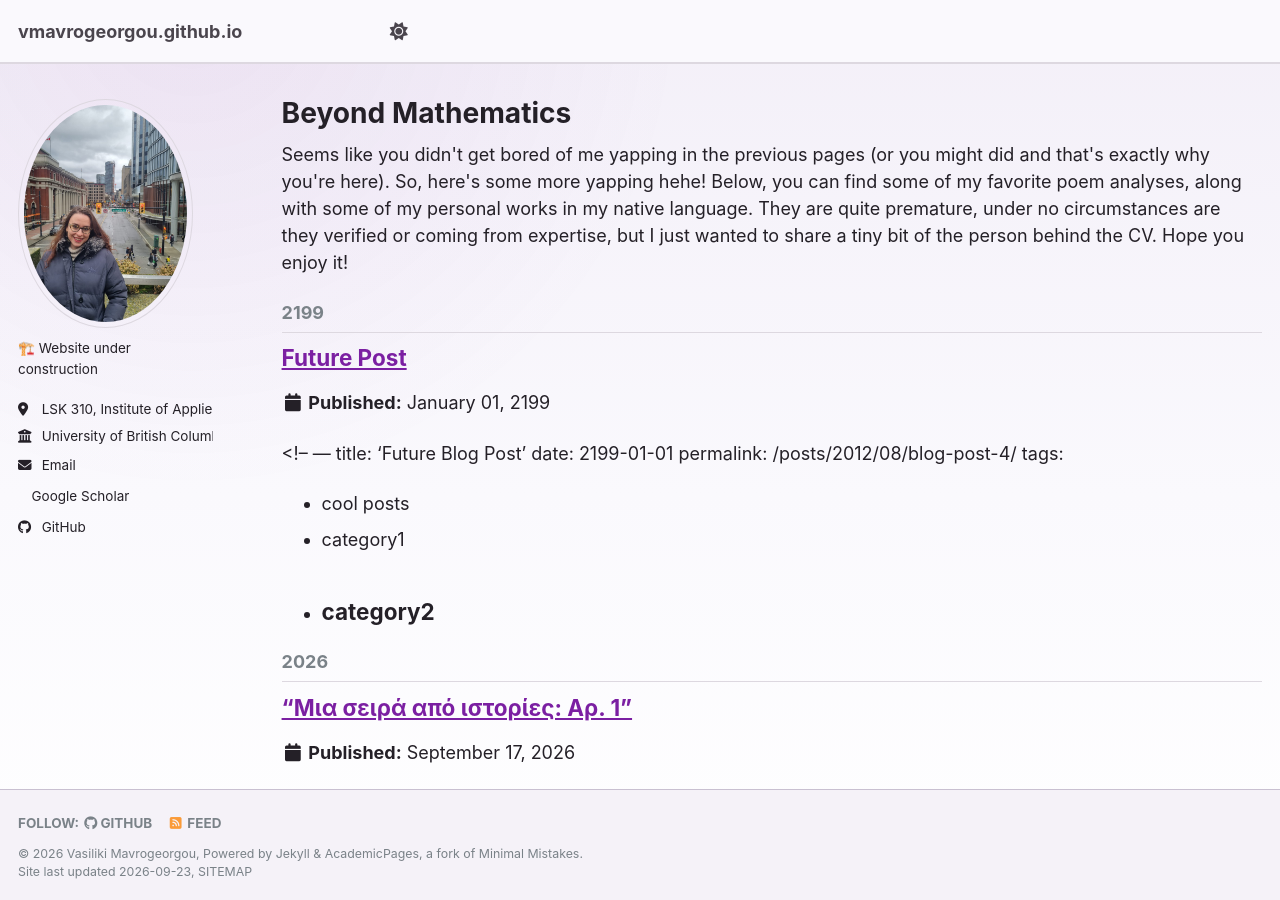
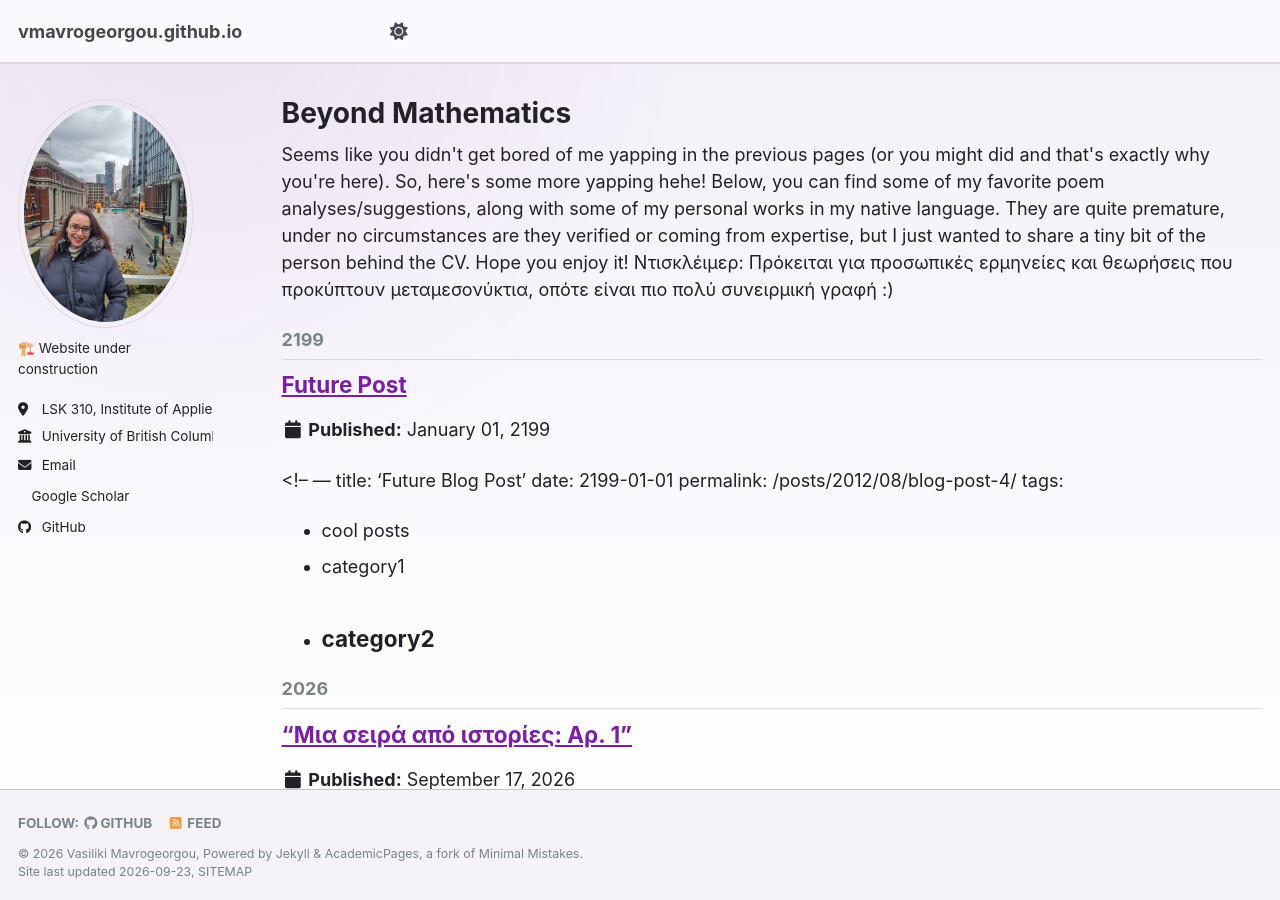
Before and after one commit to vmavrogeorgou/vmavrogeorgou.github.io, a Jekyll site: the page built from _pages/year-archive.html, in a window 1280 px wide and 900 px high. Built offline with Jekyll 4.4.1, drawn with Linux system fonts in a browser that asks for light colours; a style sheet for code colours, icons or effects is not loaded.

Commit message:
Update year-archive.html

```diff
--- a/_pages/year-archive.html
+++ b/_pages/year-archive.html
@@ -10,9 +10,11 @@ redirect_from:
 {% include base_path %}
 
 Seems like you didn't get bored of me yapping in the previous pages (or you might did and that's exactly why you're here). So, here's some more yapping hehe!
-Below, you can find some of my favorite poem analyses, along with some of my personal works in my native language.
+Below, you can find some of my favorite poem analyses/suggestions, along with some of my personal works in my native language.
 They are quite premature, under no circumstances are they verified or coming from expertise, but I just wanted to share a tiny bit of the person behind
 the CV. Hope you enjoy it!
+
+Ντισκλέιμερ: Πρόκειται για προσωπικές ερμηνείες και θεωρήσεις που προκύπτουν μεταμεσονύκτια, οπότε είναι πιο πολύ συνειρμική γραφή :)
 
 
 {% capture written_year %}'None'{% endcapture %}
```
